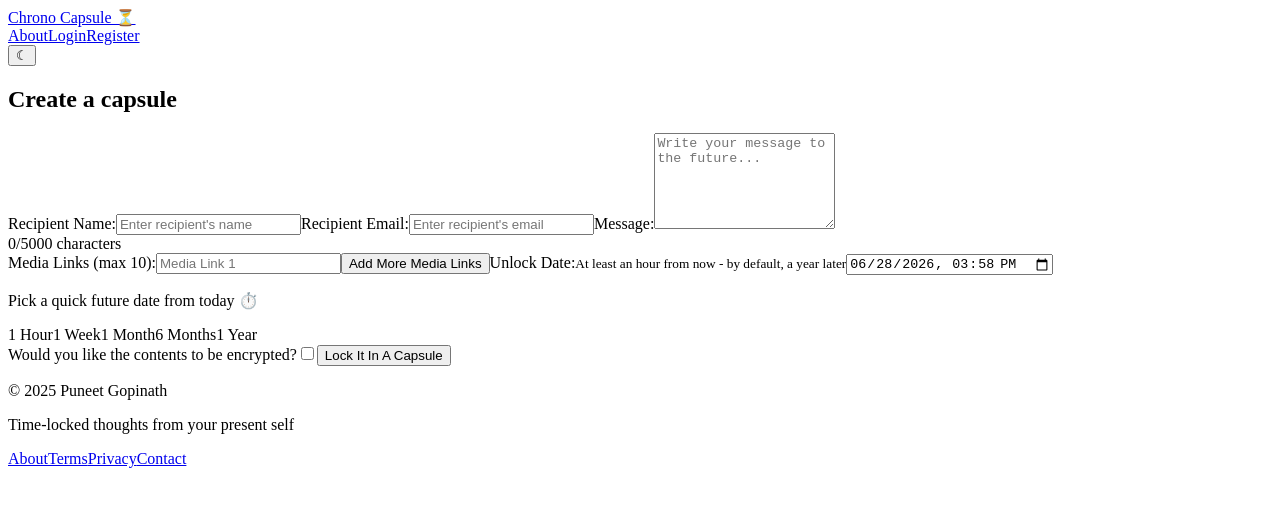
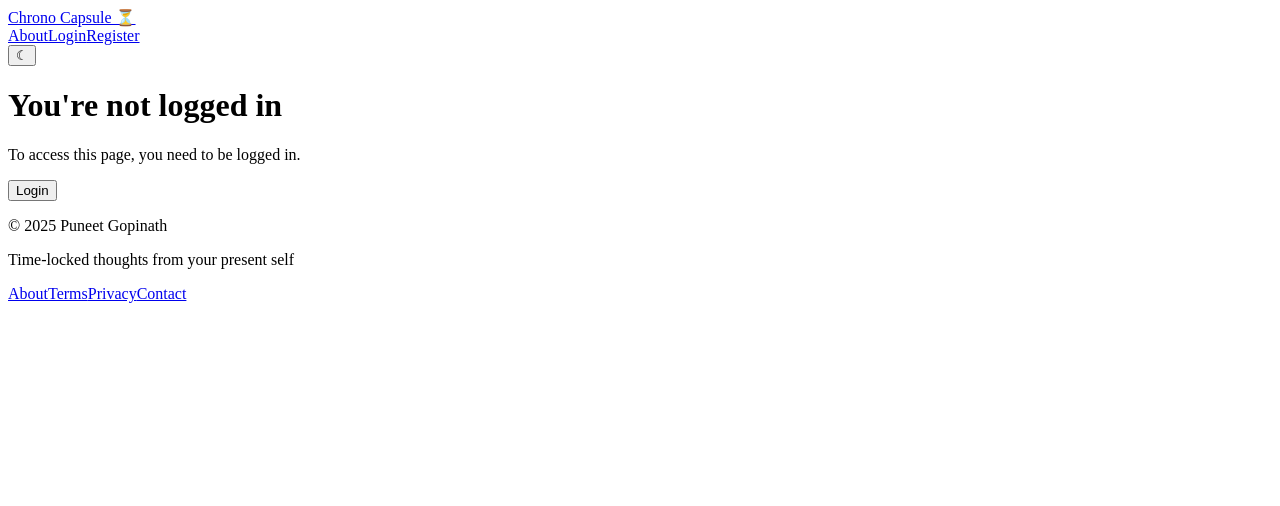
Before and after one commit to PuneetGopinath/chrono-capsule, a React app: page /create in a window 1280 px wide. Shown: the top 506 px of the page. Built offline with nearby package versions, Linux system fonts and the light colour scheme; the HTML template or start-up script is replaced by a standard one.

Commit message:
feat: implement authentication checks before displaying pages and add NotLoggedIn and LoggedIn components

```diff
--- a/src/client/components/CapsuleForm.jsx
+++ b/src/client/components/CapsuleForm.jsx
@@ -3,6 +3,8 @@
 // License: MIT
 
 import { useState } from "react";
+
+import NotLoggedIn from "./NotLoggedIn";
 
 const suggestions = [
     { text: "1 Hour", days: 0, hours: 1 },
@@ -26,6 +28,10 @@ function SuggestDate({ text, days, hours, setDate, isActive, setSelectedLabel })
 }
 
 export default function CapsuleForm() {
+    if (!localStorage.getItem("token")) {
+        return <NotLoggedIn text="To access this page, you need to be logged in." />;
+    }
+
     const [message, setMessage] = useState("");
     const maxChars = 5000;
 
--- a/src/client/components/Footer.jsx
+++ b/src/client/components/Footer.jsx
@@ -1,3 +1,7 @@
+// © 2025 Puneet Gopinath. All rights reserved.
+// Filename: src/client/components/Footer.jsx
+// License: MIT
+
 import { Link } from "react-router-dom";
 
 export default function Footer() {
--- /dev/null
+++ b/src/client/components/LoggedIn.jsx
@@ -0,0 +1,17 @@
+// © 2025 Puneet Gopinath. All rights reserved.
+// Filename: src/client/components/LoggedIn.jsx
+// License: MIT
+
+export default function LoggedIn({ text }) {
+    return (
+        <main>
+            <h1>You're already logged in</h1>
+            <p>{text}</p>
+            <button className="auth-button" onClick={() => {
+                localStorage.removeItem("token");
+                window.location.href = "/login"; // Redirect to login page
+                // Since we are modifying localStorage, we have to reload the page to reflect the changes
+            }}>Logout</button>
+        </main>
+    );
+};
--- a/src/client/components/Login.jsx
+++ b/src/client/components/Login.jsx
@@ -5,7 +5,13 @@
 import { useState } from "react";
 import { useNavigate } from "react-router-dom";
 
+import LoggedIn from "./LoggedIn";
+
 export default function Login() {
+    if (localStorage.getItem("token")) {
+        return <LoggedIn text="To login into another account, you have to logout" />;
+    }
+
     const [ showPwd, setShowPwd ] = useState(false);
     const toggleVisibility = () => {
         setShowPwd(!showPwd);
--- /dev/null
+++ b/src/client/components/NotLoggedIn.jsx
@@ -0,0 +1,19 @@
+// © 2025 Puneet Gopinath. All rights reserved.
+// Filename: src/client/components/NotLoggedIn.jsx
+// License: MIT
+
+import { useNavigate } from "react-router-dom";
+
+export default function NotLoggedIn({ text }) {
+    const navigate = useNavigate();
+
+    return (
+        <main>
+            <h1>You're not logged in</h1>
+            <p>{text}</p>
+            <button className="auth-button" onClick={() => {
+                navigate("/login"); // Redirect to login page
+            }}>Login</button>
+        </main>
+    );
+};
--- a/src/client/components/Register.jsx
+++ b/src/client/components/Register.jsx
@@ -5,7 +5,13 @@
 import { useState } from "react";
 import { useNavigate } from "react-router-dom";
 
+import LoggedIn from "./LoggedIn"
+
 export default function Register() {
+    if (localStorage.getItem("token")) {
+        return <LoggedIn text="To register a new account, you have to logout" />;
+    }
+
     const navigate = useNavigate();
     const [ showPwd, setShowPwd ] = useState(false);
     const [ showConfirmPwd, setShowConfirmPwd ] = useState(false);
--- a/src/client/index.css
+++ b/src/client/index.css
@@ -138,6 +138,28 @@ main {
 
 .about-author a:hover {
     color: var(--accent-hover);
+}
+
+.auth-button {
+    border: none;
+    padding: 0.75rem 1.5rem;
+    border-radius: 8px;
+    background-color: var(--accent);
+    font-size: 1rem;
+    cursor: pointer;
+    color: white;
+    font-weight: 600;
+    transition: transform 0.1s ease, box-shadow 0.2s ease;
+}
+
+.auth-button:hover {
+    transform: scale(1.02);
+    box-shadow: 0 4px 14px rgba(0, 0, 0, 0.15);
+    background-color: var(--accent-hover);
+}
+
+.auth-button:active {
+    transform: scale(0.98);
 }
 
 .form-container {
```
